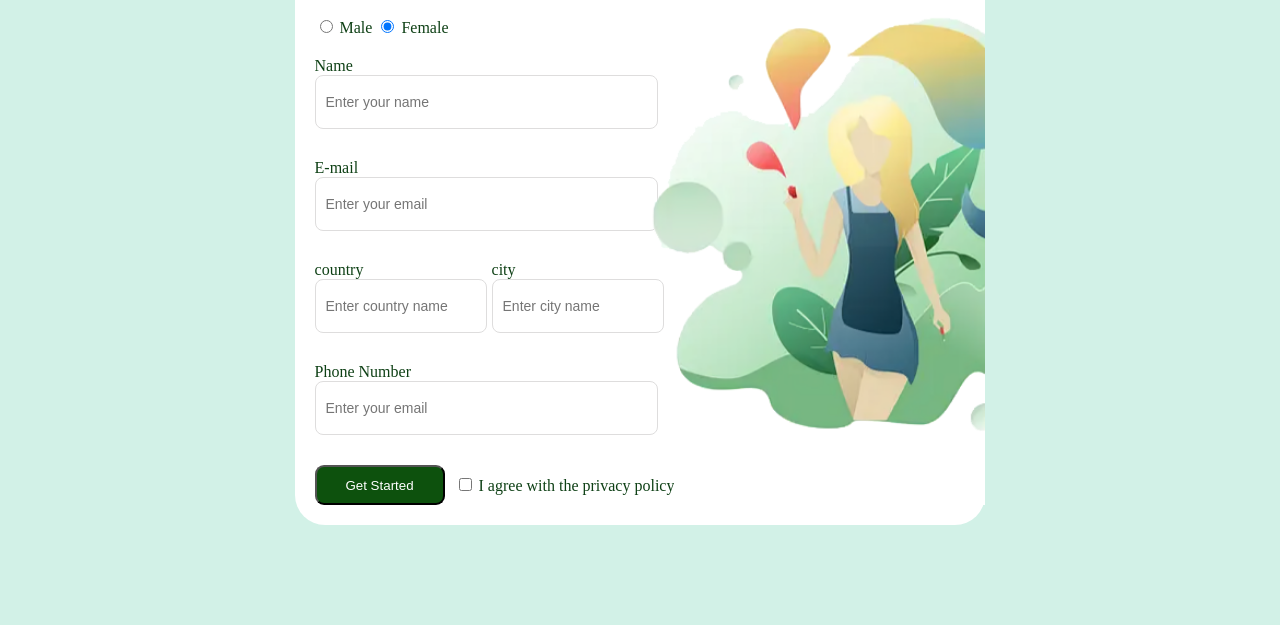
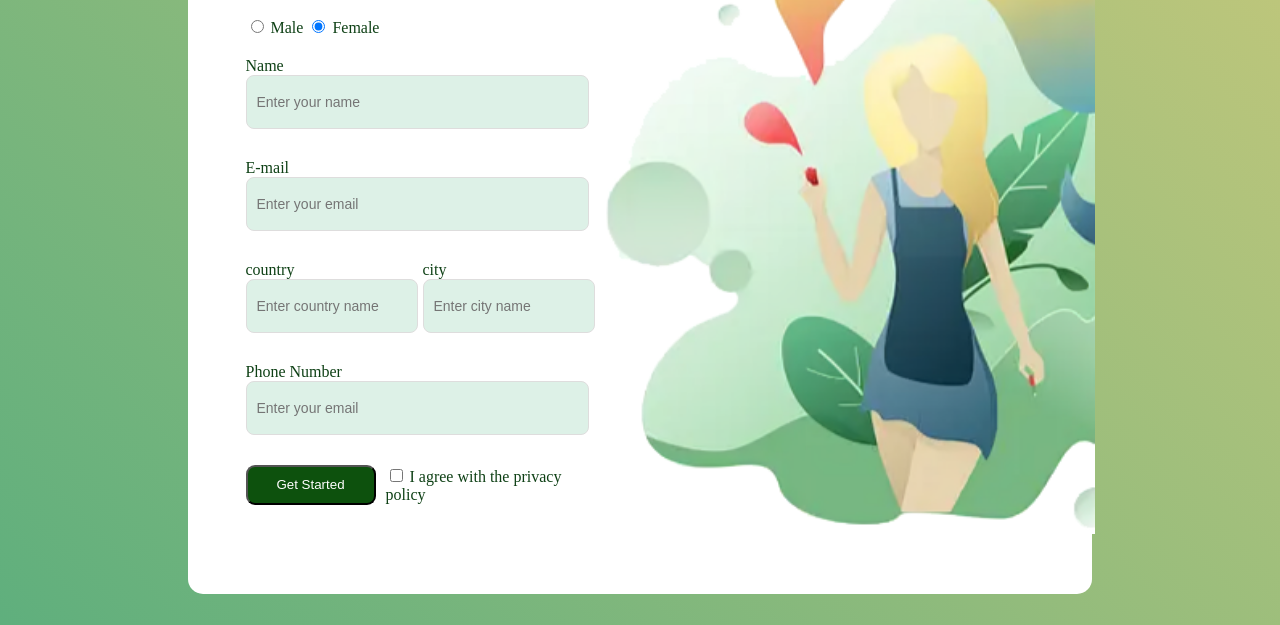
Before and after one commit to Hira-mumtaz/Form-validation-Assingmnet, a plain HTML site: page index.html in a window 1280 px wide. Shown: the part 175-800 px from the top of the page. Drawn offline with Linux system fonts and the light colour scheme.

Commit message:
update design

```diff
--- a/style.css
+++ b/style.css
@@ -8,24 +8,25 @@ body {
 }
 
 .mainbox {
-    background-color: rgb(210, 241, 231);
+    /* background-color: rgb(210, 241, 231); */
     display: flex;
     justify-content: center;
     align-items: center;
     width: 100vw;
     height: 100vh;
+    background: linear-gradient(45deg, #5faf7d, #c5c87b);
 }
 
 .submainbox {
     background-color: rgb(255, 255, 255);
     display: flex;
     flex-direction: row;
-    padding: 20px 0px 20px 20px;
-    border-radius: 30px;
+    padding: 60px 0px 60px 60px;
+    border-radius: 15px;
     justify-content: center;
     color: white;
-    /* width: 80%;
-    margin: 0px; */
+    width: 66%;
+    /*margin: 0px; */
 
 }
 
@@ -54,7 +55,7 @@ p {
 .rightbox {
     display: flex;
     align-items: center;
-    flex-grow: 1;
+    /* flex-grow: 1; */
     background-color: rgb(255, 255, 255);
     justify-content: end;
     /* height: 788px; */
@@ -63,11 +64,12 @@ p {
 
 img {
 
-    width: 136%;
-    height: 75%;
+    width: 500px;
+    object-fit: contain;
 }
 
 .headingData {
+    width: 159px;
     font-size: 30px;
     font-weight: bold;
     background: linear-gradient(45deg, #115d05, #6da68f);
@@ -77,6 +79,7 @@ img {
 
 .subHeading {
     margin: 0px 0px 20px 0px;
+
 }
 
 .radiobutton {
@@ -88,6 +91,12 @@ img {
     border-color: green;
 }
 
+input {
+    background-color: #ddf1e7;
+    border: 1px solid #044b30;
+    padding: 10px;
+    border-radius: 6px;
+}
 
 #name {
     width: 321px;
```
